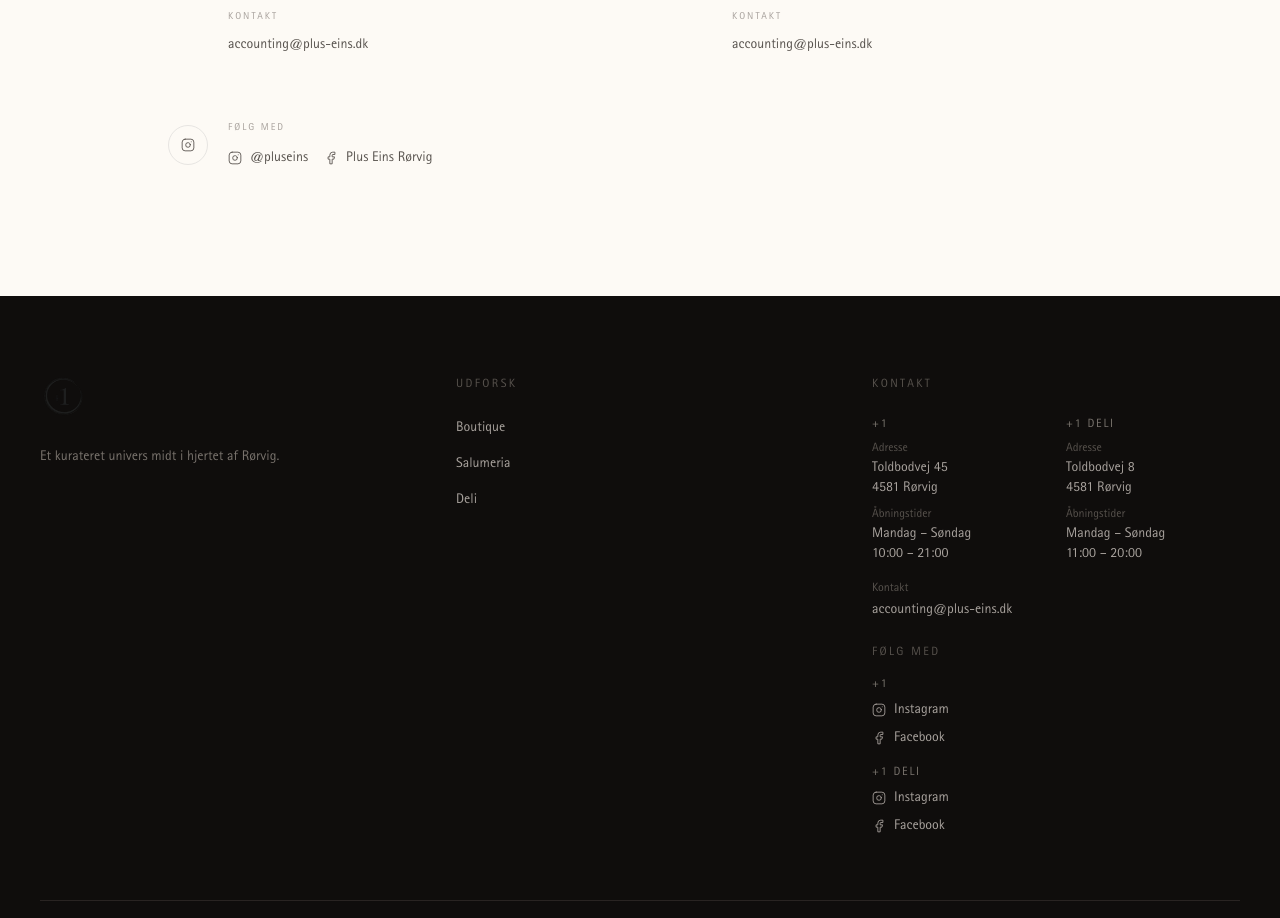
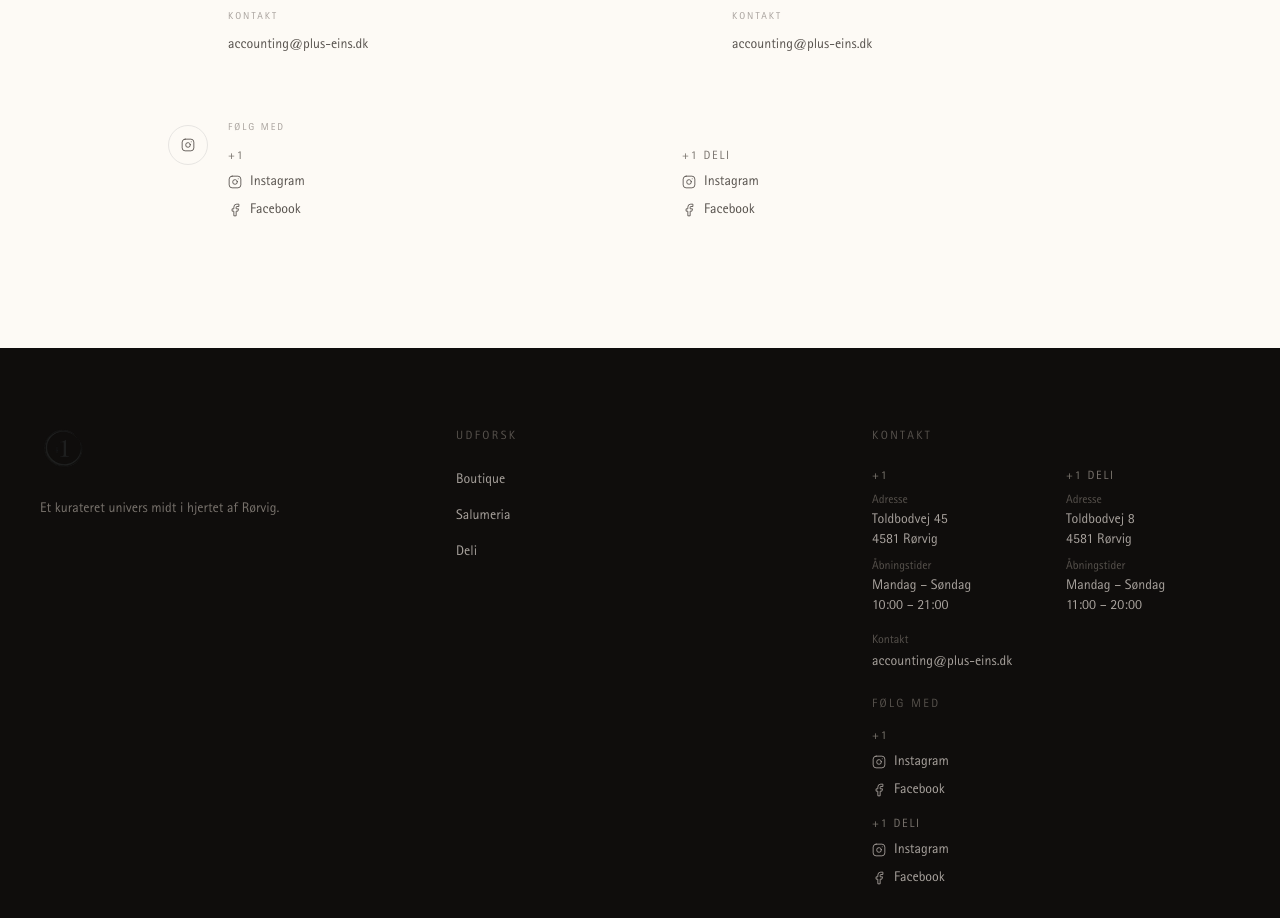
Before and after one commit to mariusaagesen/PLUSEINS, a React (Vite) app: page /visit in a window 1280 px wide. Shown: the part 820-1738 px from the top of the page. Built offline with nearby package versions, Linux system fonts and the light colour scheme.

Commit message:
Update Visit page social links

```diff
--- a/src/pages/Visit.tsx
+++ b/src/pages/Visit.tsx
@@ -77,17 +77,35 @@ export default function Visit() {
               <div className="w-10 h-10 border border-stone-200 rounded-full flex items-center justify-center flex-shrink-0 mt-1">
                 <Instagram size={14} strokeWidth={1.5} className="text-stone-600" />
               </div>
-              <div>
+              <div className="flex-1">
                 <p className="text-[10px] font-sans tracking-[0.2em] uppercase text-stone-400 mb-3">{v.social.label}</p>
-                <div className="flex flex-wrap gap-4">
-                  <a href="https://instagram.com/pluseins.dk" target="_blank" rel="noopener noreferrer" className="flex items-center gap-2 text-sm font-sans text-stone-600 hover:text-stone-900 transition-colors">
-                    <Instagram size={14} strokeWidth={1.5} />
-                    {v.social.instagram}
-                  </a>
-                  <a href="https://facebook.com/profile.php?id=61591412867548" target="_blank" rel="noopener noreferrer" className="flex items-center gap-2 text-sm font-sans text-stone-600 hover:text-stone-900 transition-colors">
-                    <Facebook size={14} strokeWidth={1.5} />
-                    {v.social.facebook}
-                  </a>
+                <div className="grid sm:grid-cols-2 gap-6">
+                  <div>
+                    <p className="text-xs font-sans tracking-[0.15em] uppercase text-stone-500 mb-2">{t.footer.plusEins.title}</p>
+                    <div className="flex flex-col gap-2">
+                      <a href="https://instagram.com/pluseins.dk" target="_blank" rel="noopener noreferrer" className="flex items-center gap-2 text-sm font-sans text-stone-600 hover:text-stone-900 transition-colors">
+                        <Instagram size={14} strokeWidth={1.5} />
+                        Instagram
+                      </a>
+                      <a href="https://www.facebook.com/profile.php?id=61577638444114" target="_blank" rel="noopener noreferrer" className="flex items-center gap-2 text-sm font-sans text-stone-600 hover:text-stone-900 transition-colors">
+                        <Facebook size={14} strokeWidth={1.5} />
+                        Facebook
+                      </a>
+                    </div>
+                  </div>
+                  <div>
+                    <p className="text-xs font-sans tracking-[0.15em] uppercase text-stone-500 mb-2">{t.footer.deli.title}</p>
+                    <div className="flex flex-col gap-2">
+                      <a href="https://www.instagram.com/pluseins_deli" target="_blank" rel="noopener noreferrer" className="flex items-center gap-2 text-sm font-sans text-stone-600 hover:text-stone-900 transition-colors">
+                        <Instagram size={14} strokeWidth={1.5} />
+                        Instagram
+                      </a>
+                      <a href="https://www.facebook.com/profile.php?id=61591412867548" target="_blank" rel="noopener noreferrer" className="flex items-center gap-2 text-sm font-sans text-stone-600 hover:text-stone-900 transition-colors">
+                        <Facebook size={14} strokeWidth={1.5} />
+                        Facebook
+                      </a>
+                    </div>
+                  </div>
                 </div>
               </div>
             </div>
```
